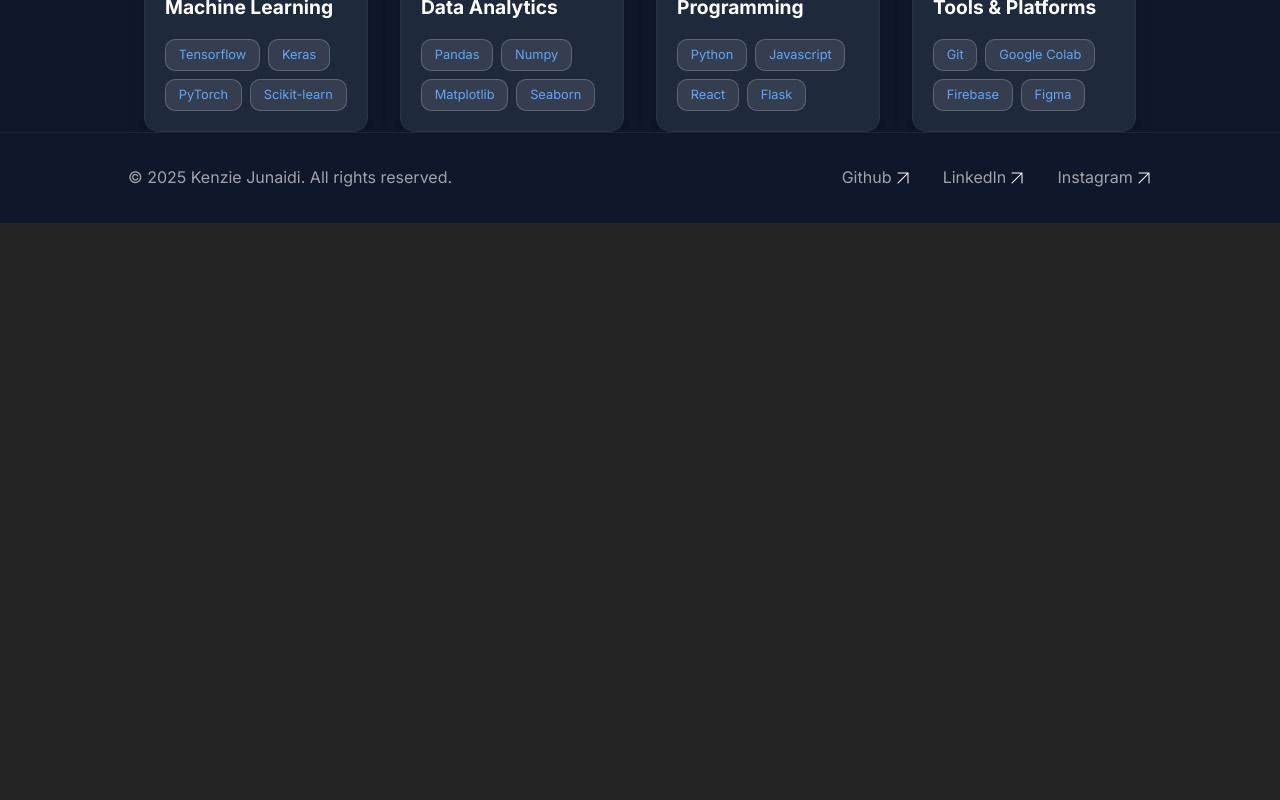
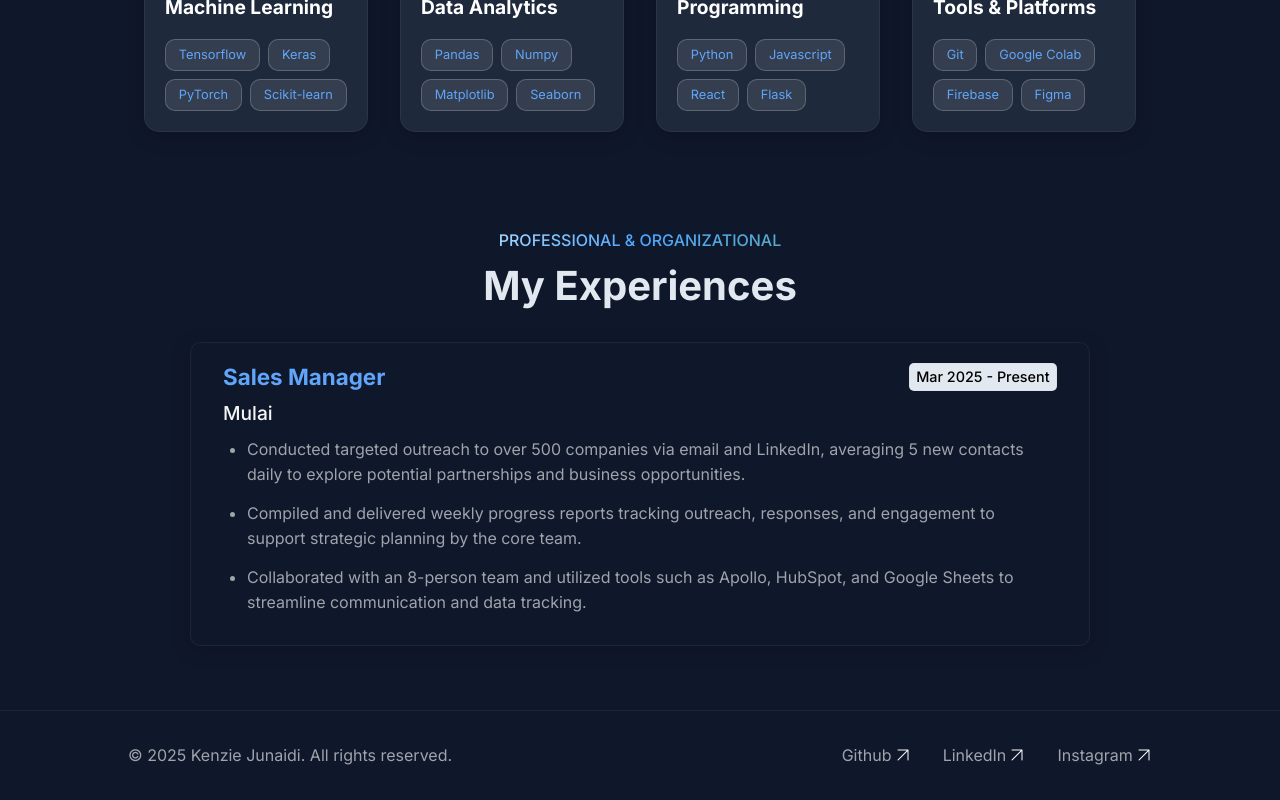
Before and after one commit to KenzieJunaidi/portfolio, a React (Vite) app: page /profile in a window 1280 px wide. Shown: the part 743-1543 px from the top of the page. Before the commit the page ends 966 px from the top, so only its background shows below. Built offline with nearby package versions, Linux system fonts and the light colour scheme.

Commit message:
Added Experience Section

```diff
--- a/src/App.css
+++ b/src/App.css
@@ -879,25 +879,36 @@
   padding: 1rem 2rem;
   max-width: 900px;
   margin-bottom: 2rem;
+  box-shadow: 0 4px 20px rgba(0, 0, 0, 0.2);
+}
+
+.header-wrapper {
+  margin-bottom: 0.2rem;
+  display: flex;
+  justify-content: space-between;
+  align-items: center;
 }
 
 .exp-header h3 {
   font-size: 1.4rem;
+  color: var(--accent-color);
 }
 
 .exp-header h5 {
   font-weight: 500;
-  font-size: 1rem;
-  color: var(--fade-text);
-  margin-bottom: 1rem;
+  font-size: 1.2rem;
+  color: var(--milky-white);
+  margin-bottom: 0.5rem;
 }
 
 .date {
-  display: inline-block;
-  background-color: var(--fade-text);
+  padding: 0.1rem 0.4rem;
+  background-color: var(--text-color);
+  border-radius: 5px;
+  border: 1px solid var(--card-border);
 
-  font-size: 1rem;
-  font-weight: 600;
+  font-size: 0.9rem;
+  font-weight: 500;
   color: black;
 }
 
@@ -908,8 +919,9 @@
 .exp-list {
   list-style-type: disc;
   padding-left: 1.5rem;
+  color: var(--fade-text);
 }
 
 .exp-list li {
-  margin-bottom: 0.5rem;
+  margin-bottom: 0.8rem;
 }
--- a/src/components/Landing.jsx
+++ b/src/components/Landing.jsx
@@ -33,7 +33,7 @@
                         Aspiring AI Engineer
                     </motion.h2>
                     <motion.p className="description">
-                        I'm a Computer Science student specializing in Intelligent Systems, actively learning to become a future software engineer with a strong foundation in AI. Passionate about solving real-world problems with smart technologies, I'm building skills in ML, programming, and system design—one fun and sometimes chaotic project at a time.
+                        I'm a Computer Science student specializing in Intelligent Systems, preparing for <span style={{ color: 'var(--accent-color)' }}>AI/ML and data-driven roles</span>. Passionate about solving real-world problems with smart technologies, I'm developing skills in machine learning, deep learning, data analytics, and system design—one chaotic project at a time.
                     </motion.p>
 
                     <motion.div className="my-buttons" variants={staggerContainer}>
--- a/src/components/Profile.jsx
+++ b/src/components/Profile.jsx
@@ -101,7 +101,7 @@
                 </motion.div>
             </motion.div>
 
-            {/* <motion.div className="header-container" style={{ marginTop: '6rem' }} variants={FadeInUp} initial="initial" whileInView="animate" viewport={{once: true}}>
+            <motion.div className="header-container" style={{ marginTop: '6rem' }} variants={FadeInUp} initial="initial" whileInView="animate" viewport={{once: true}}>
                 <h5 className="section-title-header">PROFESSIONAL & ORGANIZATIONAL</h5>
             </motion.div>
             <motion.h2 className="section-title" variants={FadeInUp} initial="initial" whileInView="animate" viewport={{once: true}}>
@@ -111,10 +111,13 @@
             <motion.div className="experience-container">
                 <motion.div className="exp">
                     <motion.div className="exp-header">
-                        <div>
+                        <div className="header-wrapper">
                             <h3>Sales Manager</h3>
-                            <h5 style={{ fontWeight: '700' }}>Mulai · <span style={{ fontWeight: '500' }}>Mar 2025 - Present</span></h5>
+                            <div className="date">
+                                <span>Mar 2025 - Present</span>
+                            </div>
                         </div>
+                        <h5>Mulai</h5>
                     </motion.div>
 
                     <motion.div className="exp-content">
@@ -125,7 +128,7 @@
                         </ul>
                     </motion.div>
                 </motion.div>
-            </motion.div> */}
+            </motion.div>
 
         </motion.section>
     );
```
